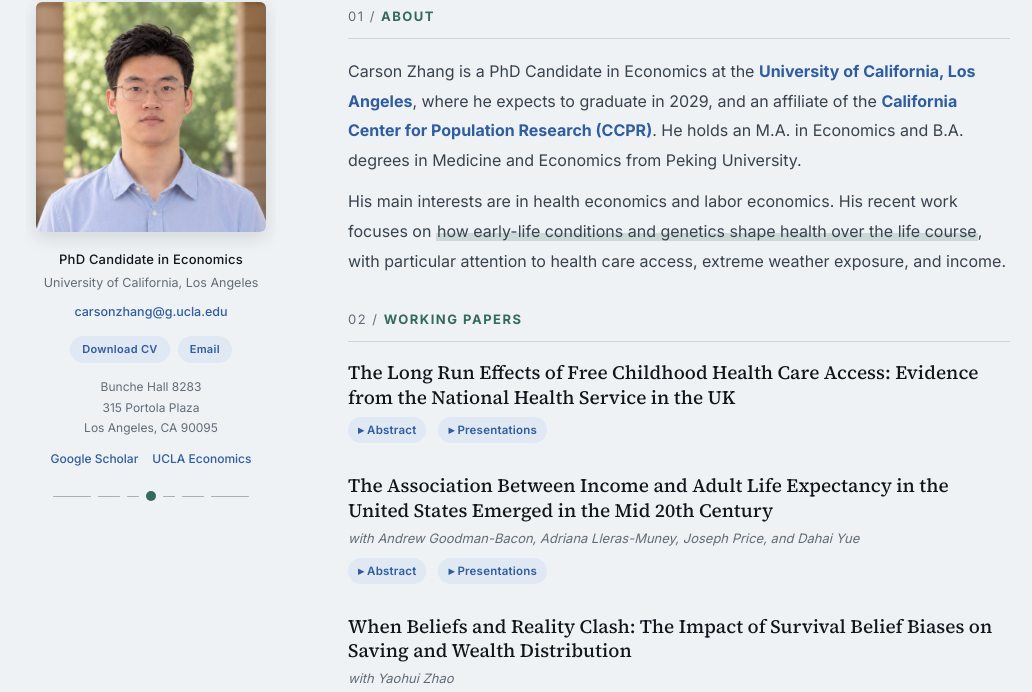
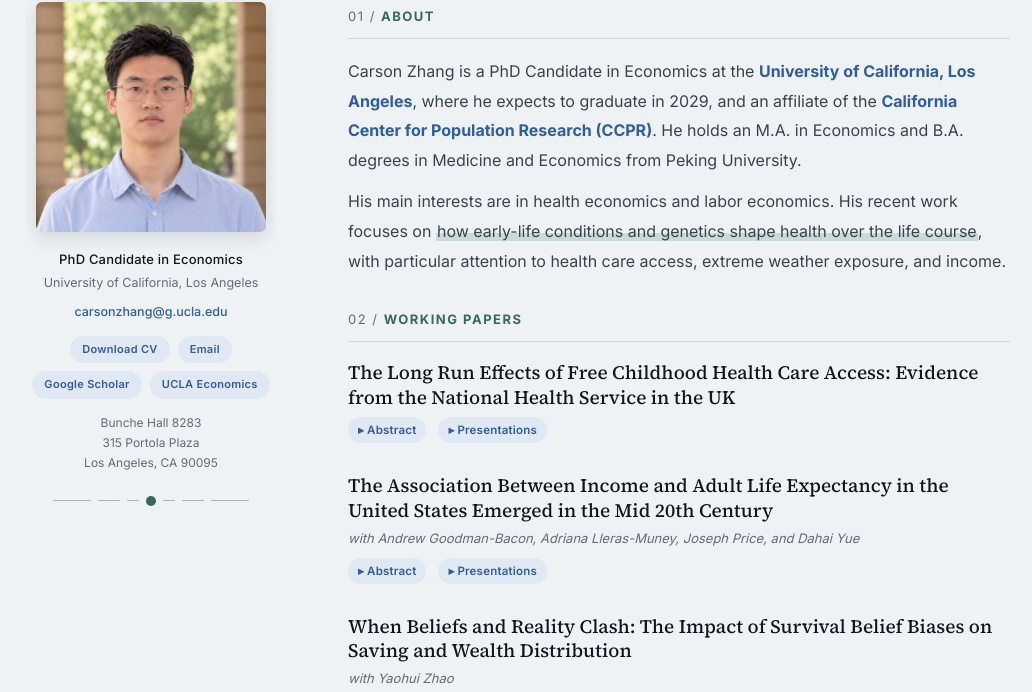
Before and after one commit to carsonqzhang/carsonqzhang.github.io, a plain HTML site: page index.html in a window 1280 px wide. Shown: the part 108-800 px from the top of the page, without its empty margins (122-1154 px from the left). Drawn offline with Linux system fonts and the light colour scheme.

Commit message:
Show Google Scholar and UCLA Economics as buttons under Download CV
Co-Authored-By: Claude Opus 5.5 <noreply@anthropic.com>

```diff
--- a/index.html
+++ b/index.html
@@ -477,11 +477,9 @@
   .sidebar .affiliation { font-size: 12.5px; margin-bottom: 4px; }
   .sidebar .contact a { font-size: 12.5px; margin-bottom: 0; }
   .sidebar .actions { display: flex; gap: 8px; justify-content: center; margin-top: 12px; }
+  .sidebar .actions + .actions { margin-top: 8px; }
   .sidebar .cv-btn { margin-bottom: 0; }
   .sidebar .address { margin-top: 14px; }
-  .sidebar .side-links { display: flex; gap: 14px; justify-content: center; margin-top: 10px; }
-  .sidebar .side-links a { font-size: 12px; font-weight: 500; color: var(--blue); text-decoration: none; }
-  .sidebar .side-links a:hover { text-decoration: underline; }
   .sidebar .sidebar-nav { margin-top: 22px; }
 
   .main-nav { margin-bottom: 34px; }
@@ -512,11 +510,11 @@
         <a href="CV.pdf" class="cv-btn" target="_blank">Download CV</a>
         <a href="mailto:carsonzhang@g.ucla.edu" class="cv-btn">Email</a>
       </div>
+      <div class="actions">
+        <a href="https://scholar.google.com/citations?user=W2_bdOMAAAAJ&amp;hl=en" class="cv-btn" target="_blank">Google Scholar</a>
+        <a href="https://economics.ucla.edu/person/quan-carson-zhang/" class="cv-btn" target="_blank">UCLA Economics</a>
+      </div>
       <div class="address">Bunche Hall 8283<br>315 Portola Plaza<br>Los Angeles, CA 90095</div>
-      <div class="side-links">
-        <a href="https://scholar.google.com/citations?user=W2_bdOMAAAAJ&amp;hl=en" target="_blank">Google Scholar</a>
-        <a href="https://economics.ucla.edu/person/quan-carson-zhang/" target="_blank">UCLA Economics</a>
-      </div>
       <div class="sidebar-nav" id="sidebar-nav">
         <div class="div-seg left l"></div>
         <div class="div-seg left m"></div>
```
